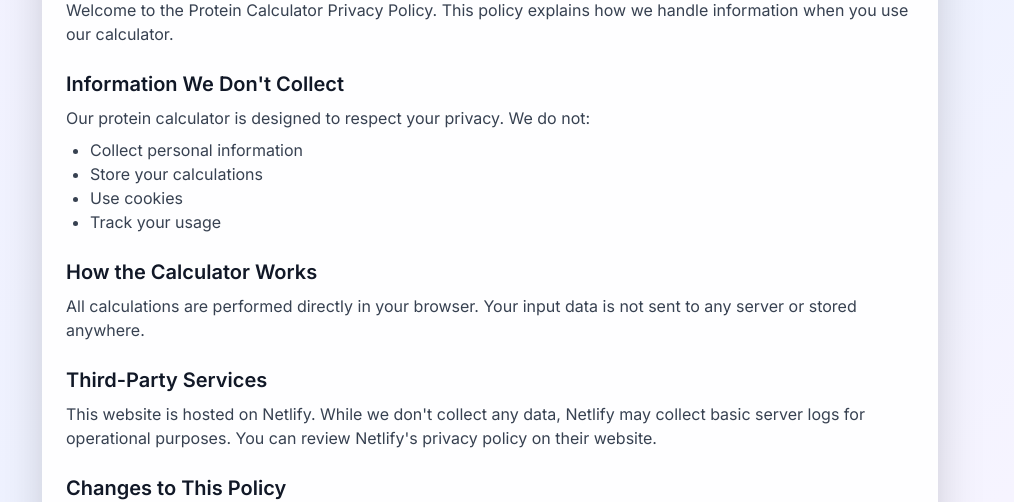
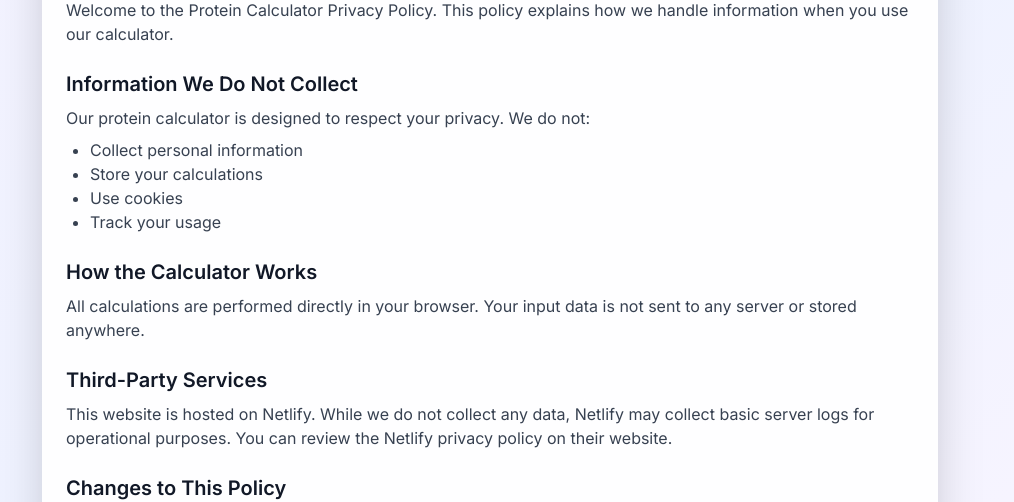
Before and after one commit to Paulsum1985/protein-calculator, a Next.js app: page /privacy in a window 1280 px wide. Shown: the part 222-724 px from the top of the page, without its empty margins (150-1164 px from the left). Built offline with nearby package versions, Linux system fonts and the light colour scheme.

Commit message:
added privacy policy 2

```diff
--- a/src/app/privacy/page.tsx
+++ b/src/app/privacy/page.tsx
@@ -34,7 +34,7 @@ const PrivacyPolicy = () => {
               </section>
 
               <section>
-                <h2 className="text-xl font-semibold text-gray-900 mb-2">Information We Don't Collect</h2>
+                <h2 className="text-xl font-semibold text-gray-900 mb-2">Information We Do Not Collect</h2>
                 <p>Our protein calculator is designed to respect your privacy. We do not:</p>
                 <ul className="list-disc ml-6 mt-2">
                   <li>Collect personal information</li>
@@ -54,7 +54,7 @@ const PrivacyPolicy = () => {
               <section>
                 <h2 className="text-xl font-semibold text-gray-900 mb-2">Third-Party Services</h2>
                 <p>
-                  This website is hosted on Netlify. While we don't collect any data, Netlify may collect basic server logs for operational purposes. You can review Netlify's privacy policy on their website.
+                  This website is hosted on Netlify. While we do not collect any data, Netlify may collect basic server logs for operational purposes. You can review the Netlify privacy policy on their website.
                 </p>
               </section>
 
```
